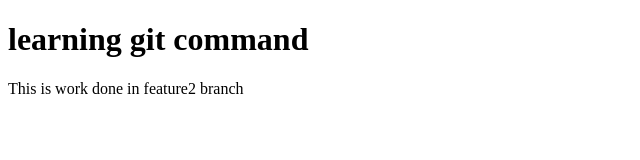
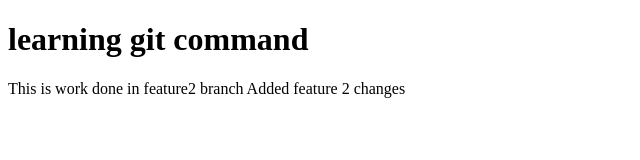
Before and after one commit to kamleshpari/Another_One, a plain HTML site: page index.html in a window 1280 px wide. Shown: the whole page, without its empty margins (0-640 px from the left). Drawn offline with Linux system fonts and the light colour scheme.

Commit message:
feature2 added

```diff
--- a/index.html
+++ b/index.html
@@ -7,6 +7,6 @@
 </head>
 <body>
     <h1>learning git command</h1>
-    <p>This is work done in feature2 branch</p>
+    <p>This is work done in feature2 branch Added  feature 2 changes</p>
 </body>
 </html>
```
